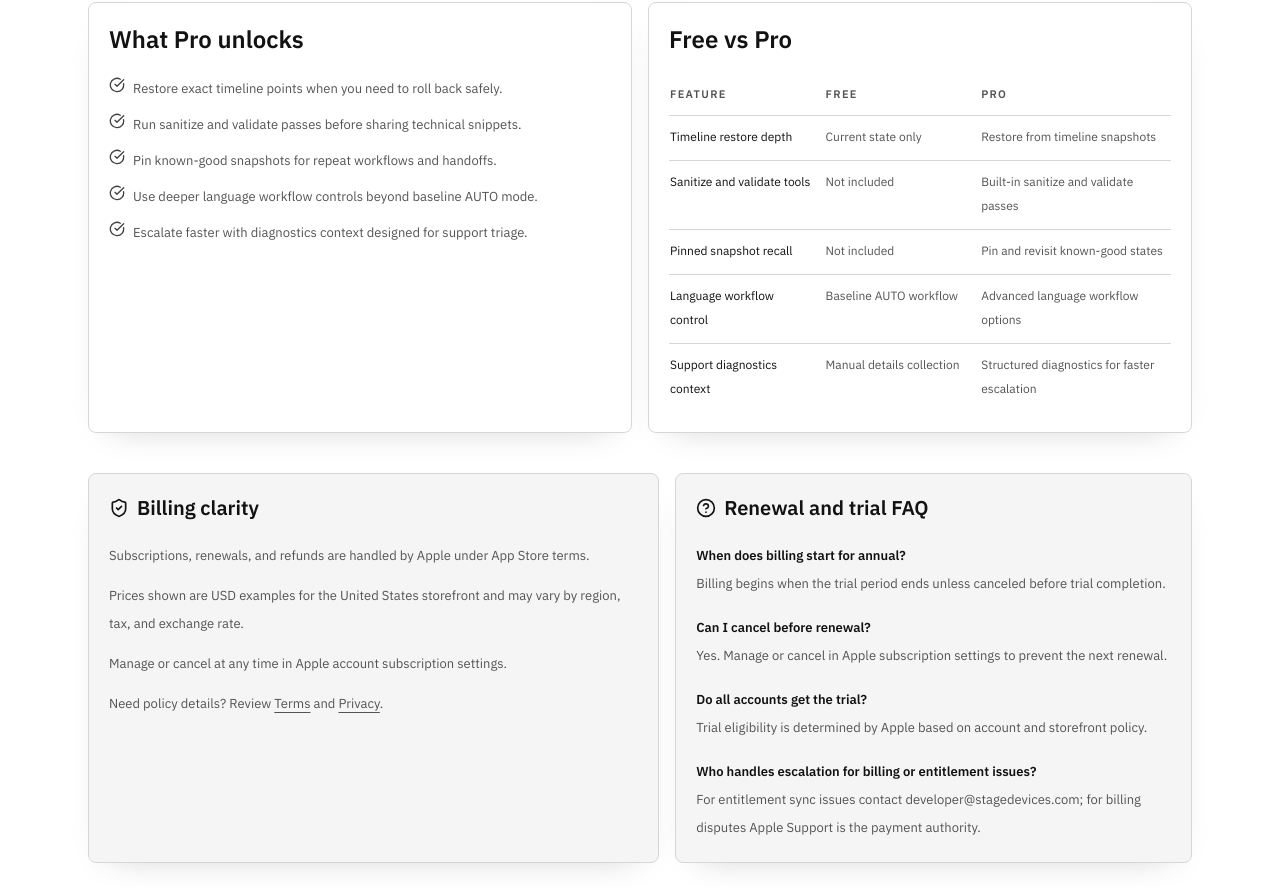
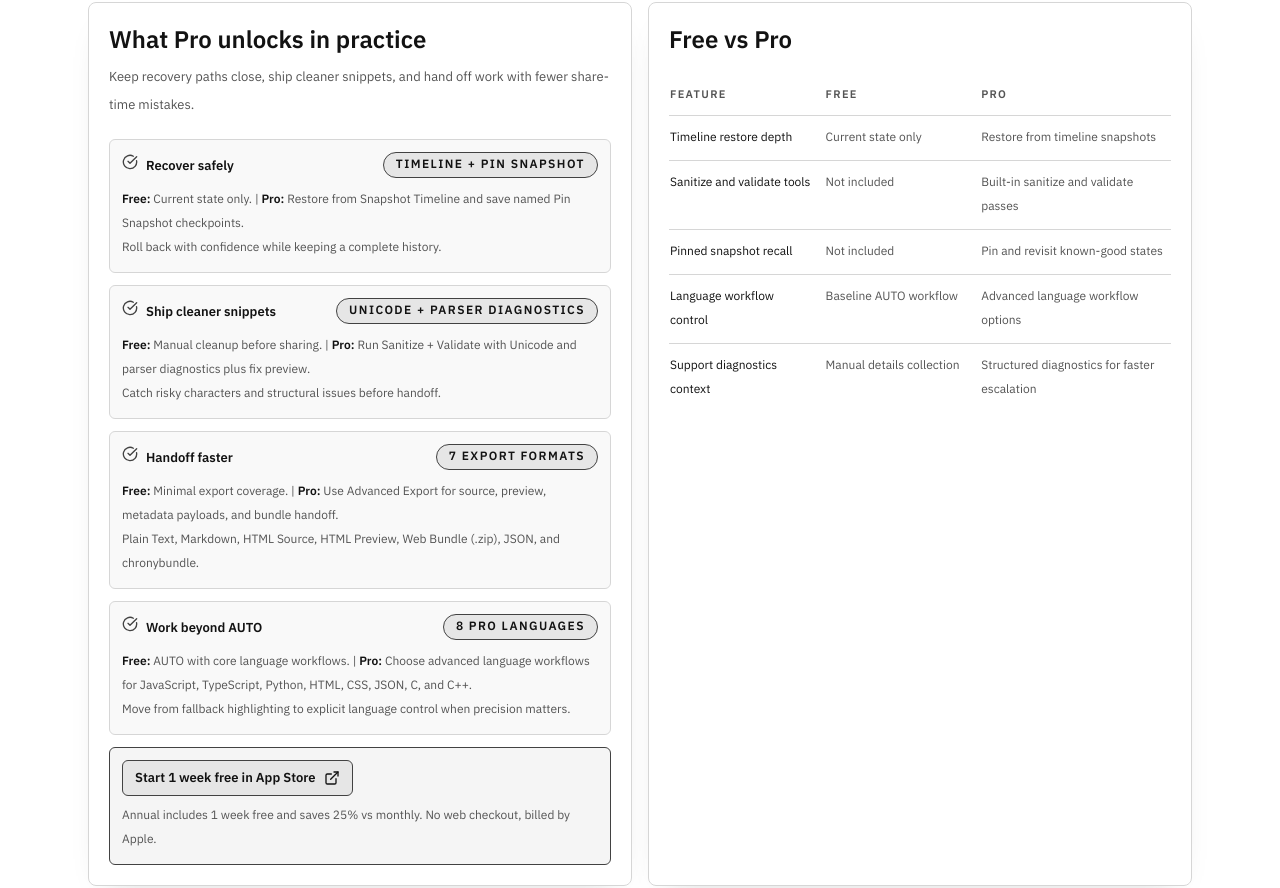
Before and after one commit to cbassuarez/chrony-web, a React (Vite) app: page /pricing in a window 1280 px wide. Shown: the part 1096-1984 px from the top of the page. Built offline with nearby package versions, Linux system fonts and the light colour scheme.

Commit message:
Update What Pro unlocks card

```diff
--- a/src/pages/pricing-page.tsx
+++ b/src/pages/pricing-page.tsx
@@ -25,12 +25,51 @@ const usdFormatter = new Intl.NumberFormat('en-US', {
   maximumFractionDigits: 2,
 });
 
-const proUnlocks = [
+const heroProHighlights = [
   'Restore exact timeline points when you need to roll back safely.',
   'Run sanitize and validate passes before sharing technical snippets.',
   'Pin known-good snapshots for repeat workflows and handoffs.',
   'Use deeper language workflow controls beyond baseline AUTO mode.',
   'Escalate faster with diagnostics context designed for support triage.',
+] as const;
+
+interface ProUnlockOutcome {
+  title: string;
+  free: string;
+  pro: string;
+  proofChip: string;
+  detail: string;
+}
+
+const proUnlockOutcomes: readonly ProUnlockOutcome[] = [
+  {
+    title: 'Recover safely',
+    free: 'Current state only.',
+    pro: 'Restore from Snapshot Timeline and save named Pin Snapshot checkpoints.',
+    proofChip: 'Timeline + Pin Snapshot',
+    detail: 'Roll back with confidence while keeping a complete history.',
+  },
+  {
+    title: 'Ship cleaner snippets',
+    free: 'Manual cleanup before sharing.',
+    pro: 'Run Sanitize + Validate with Unicode and parser diagnostics plus fix preview.',
+    proofChip: 'Unicode + parser diagnostics',
+    detail: 'Catch risky characters and structural issues before handoff.',
+  },
+  {
+    title: 'Handoff faster',
+    free: 'Minimal export coverage.',
+    pro: 'Use Advanced Export for source, preview, metadata payloads, and bundle handoff.',
+    proofChip: '7 export formats',
+    detail: 'Plain Text, Markdown, HTML Source, HTML Preview, Web Bundle (.zip), JSON, and chronybundle.',
+  },
+  {
+    title: 'Work beyond AUTO',
+    free: 'AUTO with core language workflows.',
+    pro: 'Choose advanced language workflows for JavaScript, TypeScript, Python, HTML, CSS, JSON, C, and C++.',
+    proofChip: '8 Pro languages',
+    detail: 'Move from fallback highlighting to explicit language control when precision matters.',
+  },
 ] as const;
 
 const freeVsProRows = [
@@ -119,7 +158,7 @@ export function PricingPage(): React.JSX.Element {
                 </CardDescription>
               </CardHeader>
               <CardContent className="space-y-2 text-[13px] leading-7 text-white/90">
-                {proUnlocks.slice(0, 3).map((value) => (
+                {heroProHighlights.slice(0, 3).map((value) => (
                   <p key={value} className="flex items-start gap-2">
                     <CircleCheckBig className="mt-0.5 size-4 shrink-0 text-white/76" />
                     <span>{renderWordmarkCopy(value)}</span>
@@ -205,15 +244,44 @@ export function PricingPage(): React.JSX.Element {
       <section className="grid gap-4 lg:grid-cols-[minmax(0,1fr)_minmax(0,1fr)]">
         <Card className="bg-page/88 backdrop-blur-md">
           <CardHeader className="space-y-2">
-            <CardTitle className="text-2xl">What Pro unlocks</CardTitle>
+            <CardTitle className="text-2xl">What Pro unlocks in practice</CardTitle>
+            <CardDescription className="text-[13px] leading-7">
+              Keep recovery paths close, ship cleaner snippets, and hand off work with fewer share-time mistakes.
+            </CardDescription>
           </CardHeader>
-          <CardContent className="space-y-2 text-[13px] leading-7 text-muted">
-            {proUnlocks.map((feature) => (
-              <p key={feature} className="flex items-start gap-2">
-                <CircleCheckBig className="mt-0.5 size-4 shrink-0 text-rowBorder" />
-                <span>{renderWordmarkCopy(feature)}</span>
+          <CardContent className="space-y-3 text-[13px] leading-7 text-muted">
+            {proUnlockOutcomes.map((outcome) => (
+              <article key={outcome.title} className="rounded-compact border border-line bg-row/55 p-3">
+                <div className="flex items-start justify-between gap-3">
+                  <p className="flex items-start gap-2 font-semibold text-ink">
+                    <CircleCheckBig className="mt-0.5 size-4 shrink-0 text-rowBorder" />
+                    <span>{outcome.title}</span>
+                  </p>
+                  <Badge variant="accent" className="shrink-0">
+                    {outcome.proofChip}
+                  </Badge>
+                </div>
+                <p className="mt-2 text-[12px] leading-6">
+                  <span className="font-semibold text-ink">Free:</span> {outcome.free} <span className="text-muted">|</span>{' '}
+                  <span className="font-semibold text-ink">Pro:</span> {outcome.pro}
+                </p>
+                <p className="text-[12px] leading-6">{outcome.detail}</p>
+              </article>
+            ))}
+            <div className="rounded-compact border border-rowBorder bg-row p-3">
+              <a
+                href={appStoreUrl}
+                target="_blank"
+                rel="noreferrer"
+                className={cn(buttonVariants({ variant: 'default' }), 'inline-flex gap-2')}
+              >
+                Start {annualPlan.trialLabel ?? 'trial'} in App Store <ExternalLink className="size-4" />
+              </a>
+              <p className="mt-2 text-[12px] leading-6">
+                Annual includes {annualPlan.trialLabel ?? 'trial availability by storefront'} and saves {derivedPricing.annualSavingsPercent}% vs
+                monthly. {proPricingContent.trustLine}
               </p>
-            ))}
+            </div>
           </CardContent>
         </Card>
 
```
Also changed, not shown: 1 other file (tests, documents, lock files or other folders).
